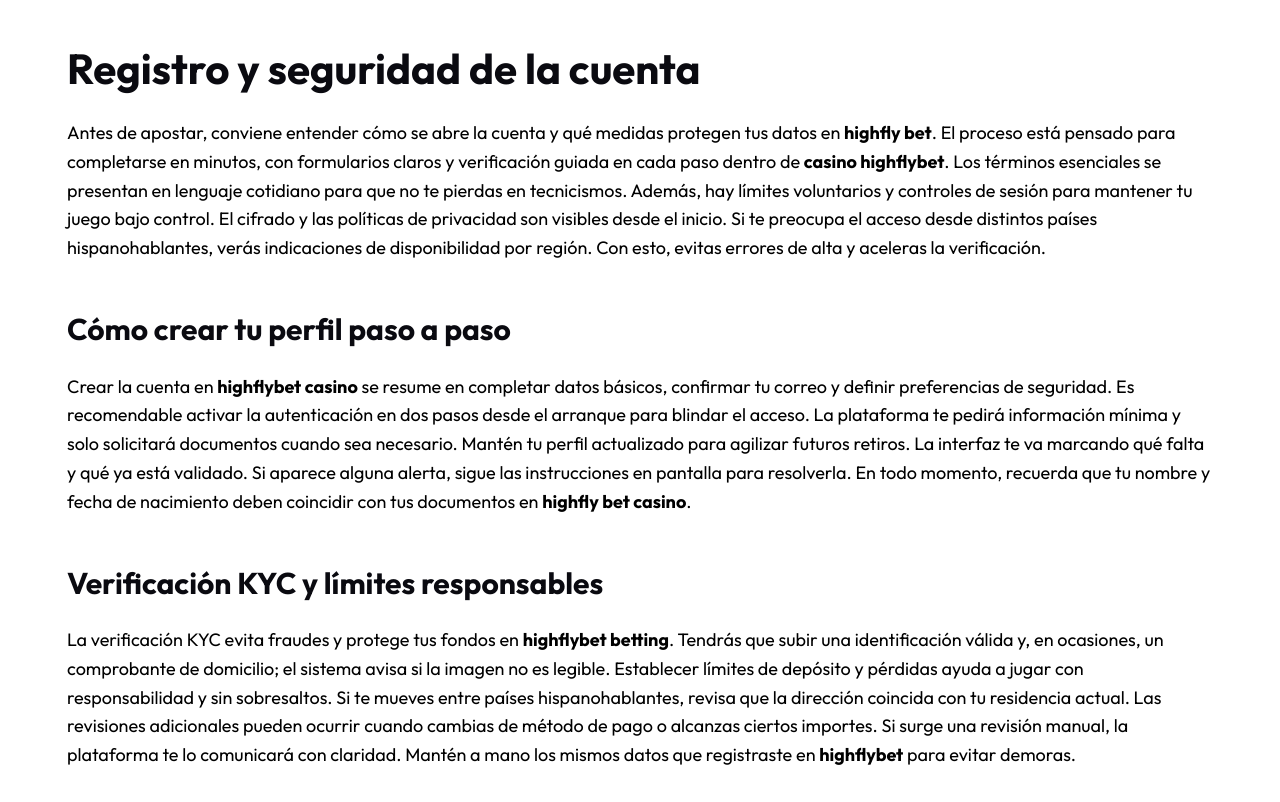
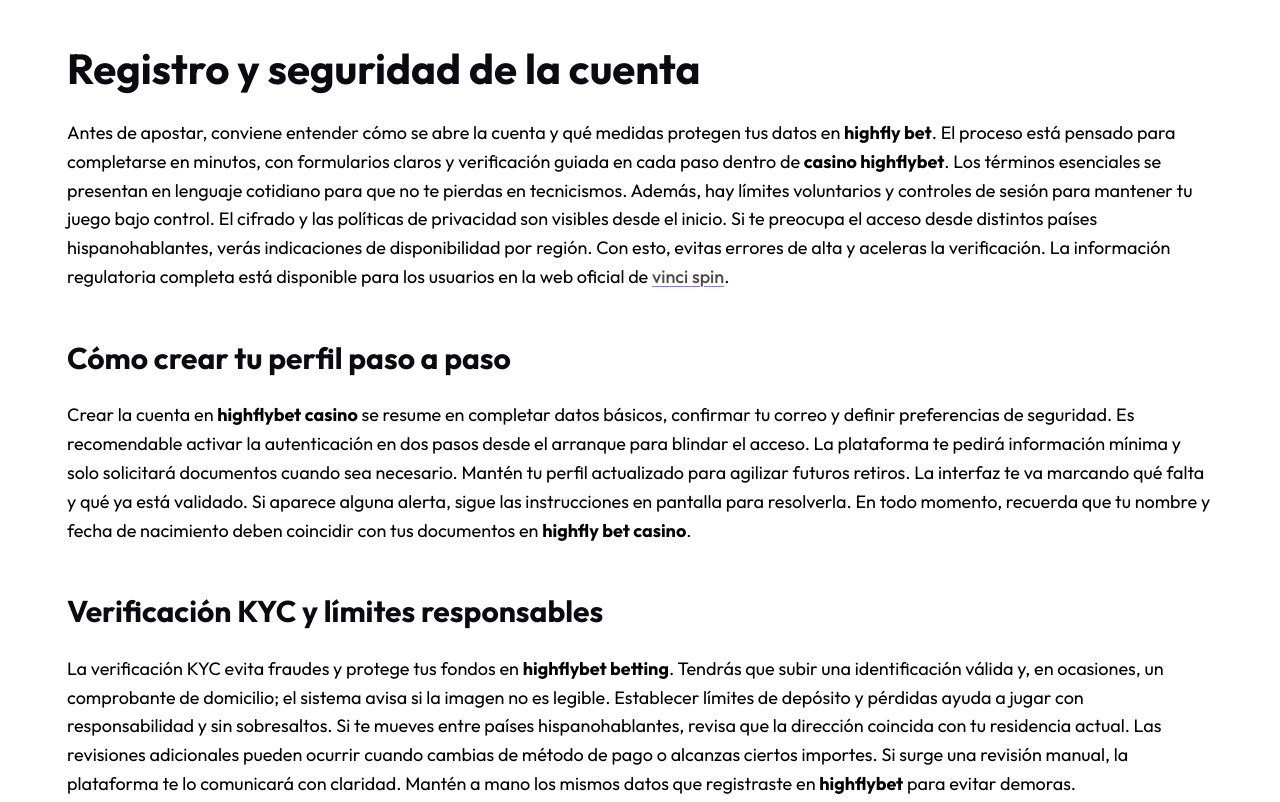
Before and after one commit to rio-97/highfly-bet.com.es, a plain HTML site: page index.html in a window 1280 px wide. Shown: the part 1274-2076 px from the top of the page. Drawn offline with Linux system fonts and the light colour scheme.

Commit message:
Update index.html

```diff
--- a/index.html
+++ b/index.html
@@ -246,7 +246,7 @@ Además, hay límites voluntarios y controles de sesión para mantener tu
 juego bajo control. El cifrado y las políticas de privacidad son
 visibles desde el inicio. Si te preocupa el acceso desde distintos
 países hispanohablantes, verás indicaciones de disponibilidad por
-región. Con esto, evitas errores de alta y aceleras la verificación.</p>
+región. Con esto, evitas errores de alta y aceleras la verificación. La información regulatoria completa está disponible para los usuarios en la web oficial de <a href="https://vincispin.com.es" title="vinci spin">vinci spin</a>.</p>
 <h3 id="cómo-crear-tu-perfil-paso-a-paso"><strong>Cómo crear tu perfil paso a paso</strong></h3>
 <p>Crear la cuenta en <strong>highflybet casino</strong> se resume en completar datos
 básicos, confirmar tu correo y definir preferencias de seguridad. Es
```
